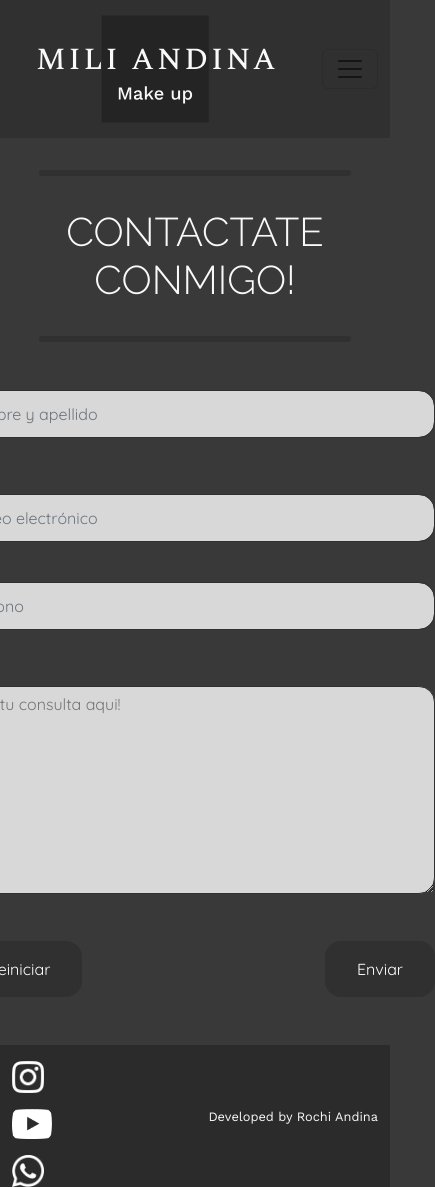
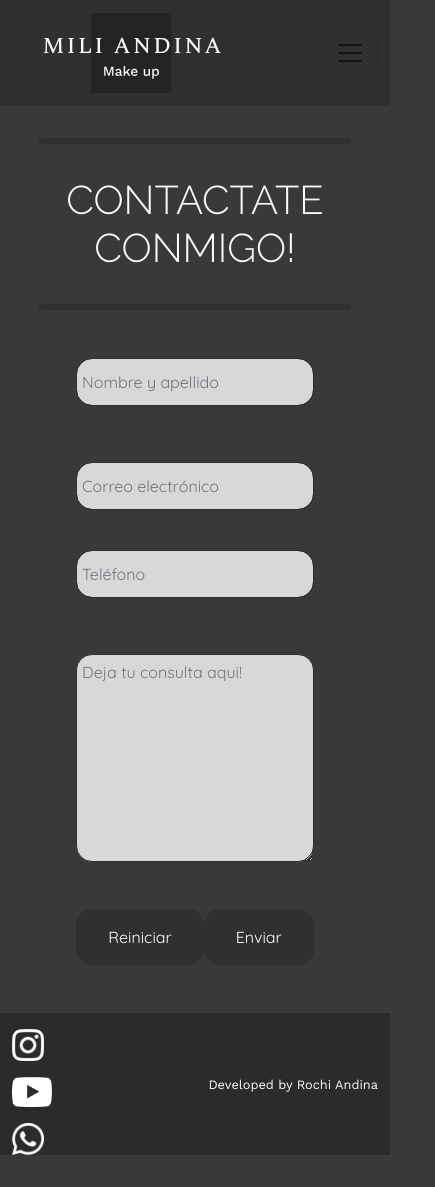
Before and after one commit to charoandina/MiliAndinaMakeUp, a website: page html/contacto.html in a window 390 px wide. Shown: the whole page, 435 px wide, since content can reach past the window. After the commit the page ends 1155 px from the top, so only its background shows below. Drawn offline with nearby package versions, Linux system fonts and the light colour scheme.

Commit message:
arreglo responsive form y logo

```diff
--- a/scss/_mediaqueries.scss
+++ b/scss/_mediaqueries.scss
@@ -3,6 +3,11 @@
 /* INDEX - RESPONSIVE */
 
 @media (max-width: 576px) {
+    nav .logo {
+        width: 12rem;
+        height: 5rem;
+    }
+
     .titulogral {
         text-align: center;
     }
@@ -98,3 +103,18 @@
 }
 
 /* CONTACTO - RESPONSIVE */
+
+@media (max-width: 500px) {
+    .input-form {
+        width: 100%;
+        justify-self: center;
+    }
+
+    .textarea-form {
+        width: 100%;
+    }
+
+    .form--boton {
+        justify-content: space-around;
+    }
+}
```
Also changed, not shown: css/main.css.
